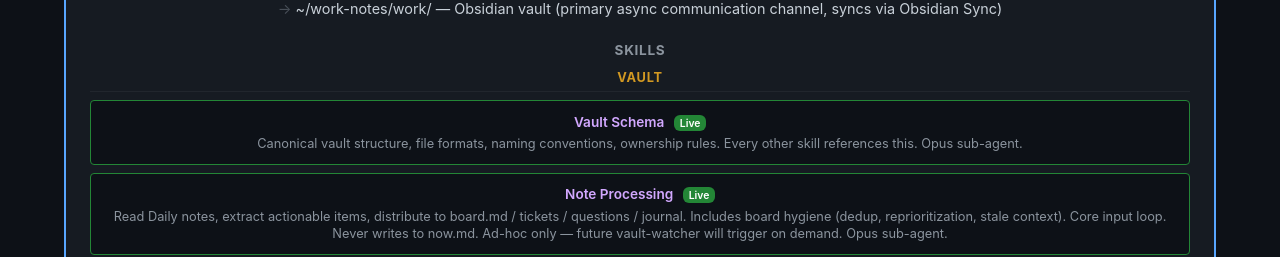
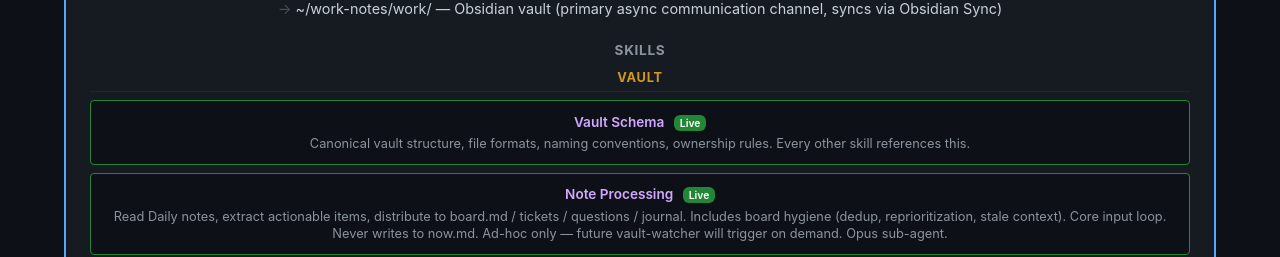
Before and after one commit to yorkbot/openclaw-architecture, a Vue app: page / in a window 1280 px wide. Shown: the part 7619-7876 px from the top of the page. Built offline with nearby package versions, Linux system fonts and the light colour scheme.

Commit message:
Vault schema: no Opus sub-agent needed (reference doc)

```diff
--- a/src/views/AgentDetail.vue
+++ b/src/views/AgentDetail.vue
@@ -479,7 +479,7 @@ const liveAgents = [
       {
         name: 'Vault',
         skills: [
-          { name: 'Vault Schema', desc: 'Canonical vault structure, file formats, naming conventions, ownership rules. Every other skill references this. Opus sub-agent.', live: true },
+          { name: 'Vault Schema', desc: 'Canonical vault structure, file formats, naming conventions, ownership rules. Every other skill references this.', live: true },
           { name: 'Note Processing', desc: 'Read Daily notes, extract actionable items, distribute to board.md / tickets / questions / journal. Includes board hygiene (dedup, reprioritization, stale context). Core input loop. Never writes to now.md. Ad-hoc only — future vault-watcher will trigger on demand. Opus sub-agent.', live: true },
           { name: 'Vault Watcher', desc: 'No-LLM file watcher. Detects new/edited vault files, wakes note-processing and inbox-processing on demand.', todo: true },
         ],
```
